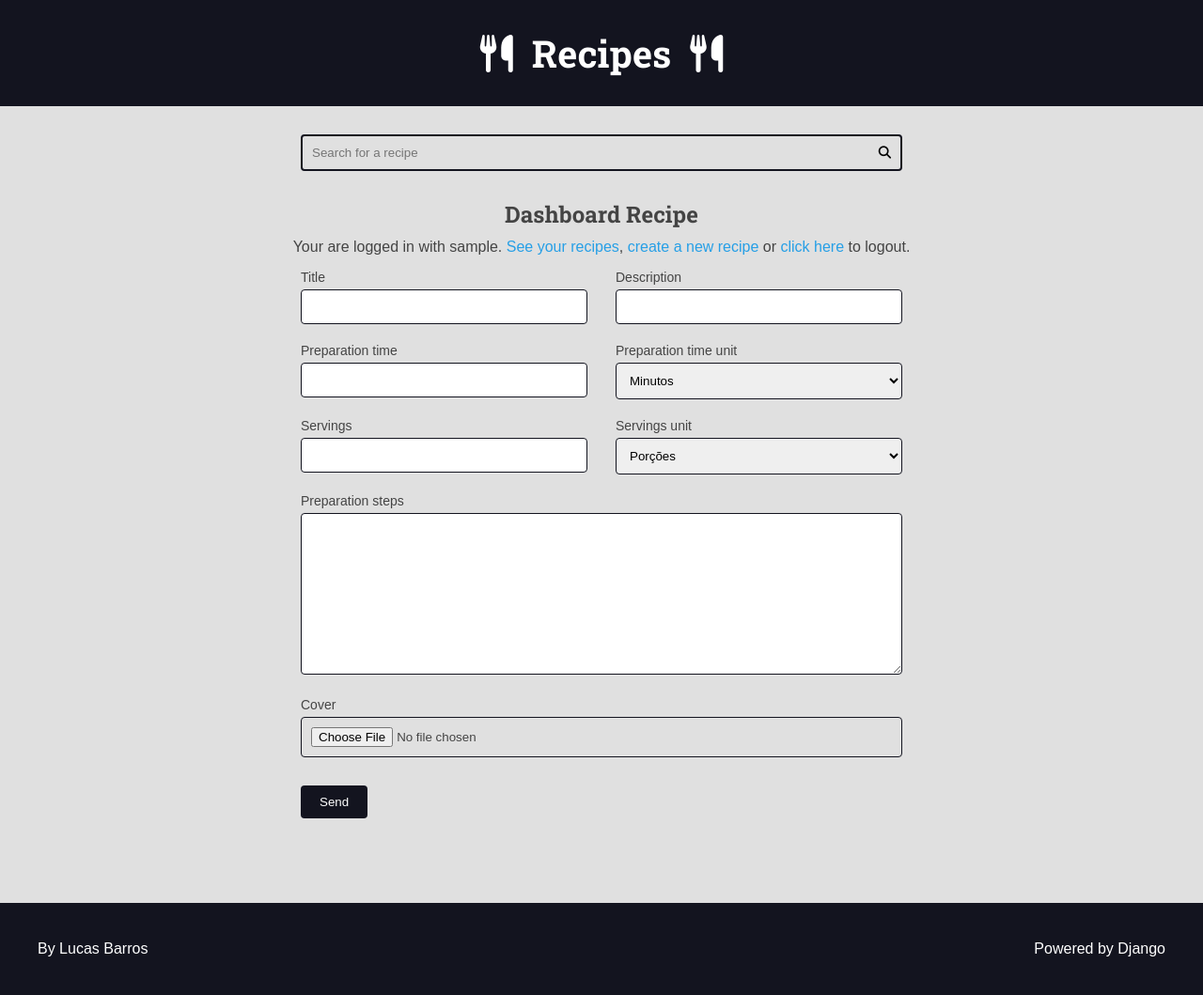
After one commit to lbc354/django-projeto01, a Django app: page /authors/dashboard/recipe/new/ in a window 1280 px wide. The commit adds this page. Shown: the whole page at 94% size. Run offline with Django 5.2, Linux system fonts and the light colour scheme; the visitor is signed in with stand-in values (Sample User, id 1).

Commit message:
fim da seção 15

```diff
--- /dev/null
+++ b/authors/forms/recipe_form.py
@@ -0,0 +1,84 @@
+from django import forms
+from recipes.models import Recipe
+from utils.django_forms import add_attr
+from collections import defaultdict
+from django.core.exceptions import ValidationError
+from utils.strings import is_positive_number
+
+
+class AuthorRecipeForm(forms.ModelForm):
+    def __init__(self, *args, **kwargs):
+        super().__init__(*args, **kwargs)
+
+        self._my_errors = defaultdict(list)
+
+        add_attr(self.fields.get('preparation_steps'), 'class', 'span-2')
+
+    class Meta:
+        model = Recipe
+        fields = 'title', 'description', 'preparation_time', \
+            'preparation_time_unit', 'servings', 'servings_unit', \
+            'preparation_steps', 'cover'
+        widgets = {
+            'cover': forms.FileInput(
+                attrs={
+                    'class': 'span-2'
+                }
+            ),
+            'servings_unit': forms.Select(
+                choices=(
+                    ('Porções', 'Porções'),
+                    ('Pedaços', 'Pedaços'),
+                    ('Pessoas', 'Pessoas'),
+                ),
+            ),
+            'preparation_time_unit': forms.Select(
+                choices=(
+                    ('Minutos', 'Minutos'),
+                    ('Horas', 'Horas'),
+                ),
+            ),
+        }
+
+
+    def clean(self, *args, **kwargs):
+        super_clean = super().clean(*args, **kwargs)
+        cd = self.cleaned_data
+
+        title = cd.get('title')
+        description = cd.get('description')
+
+        if title == description:
+            self._my_errors['title'].append('Cannot be equal to description')
+            self._my_errors['description'].append('Cannot be equal to title')
+
+        if self._my_errors:
+            raise ValidationError(self._my_errors)
+
+        return super_clean
+
+    def clean_title(self):
+        title = self.cleaned_data.get('title')
+
+        if len(title) < 5:
+            self._my_errors['title'].append('Must have at least 5 chars.')
+
+        return title
+
+    def clean_preparation_time(self):
+        field_name = 'preparation_time'
+        field_value = self.cleaned_data.get(field_name)
+
+        if not is_positive_number(field_value):
+            self._my_errors[field_name].append('Must be a positive number')
+
+        return field_value
+
+    def clean_servings(self):
+        field_name = 'servings'
+        field_value = self.cleaned_data.get(field_name)
+
+        if not is_positive_number(field_value):
+            self._my_errors[field_name].append('Must be a positive number')
+
+        return field_value
--- /dev/null
+++ b/authors/templates/authors/pages/dashboard_recipe.html
@@ -0,0 +1,17 @@
+{% extends 'global/base.html' %}
+
+{% block title %}Dashboard Recipe | {% endblock title %}
+
+{% block content %}
+<div class="main-content center container">
+    <h2>Dashboard Recipe</h2>
+    {% include 'global/partials/messages.html' %}
+    {% include 'authors/partials/login_message.html' %}
+
+    <div class="left">
+        {% include 'global/partials/form.html' %}
+    </div>
+</div>
+
+
+{% endblock content %}
--- /dev/null
+++ b/authors/templates/authors/partials/login_message.html
@@ -0,0 +1,13 @@
+{% if user.is_authenticated %}
+<div class="login-message">
+    Your are logged in with
+    {{ request.user.username }}.
+    <a href="{% url 'authors:dashboard' %}">See your recipes</a>,
+    <a href="{% url 'authors:dashboard_recipe_new' %}">create a new recipe</a> or
+    <form class="inline-form" action="{% url 'authors:logout' %}" method='POST'>
+        {% csrf_token %}
+        <input type="hidden" name="username" value="{{ request.user.username }}">
+        <button class="plaintext-button" type="submit">click here</button>
+    </form> to logout.
+</div>
+{% endif %}
--- a/authors/urls.py
+++ b/authors/urls.py
@@ -9,4 +9,8 @@
     path('login/', views.login_view, name='login'),
     path('login/create/', views.login_create, name='login_create'),
     path('logout/', views.logout_view, name='logout'),
+    path('dashboard/', views.dashboard, name='dashboard'),
+    path('dashboard/recipe/new/', views.dashboard_recipe_new, name='dashboard_recipe_new'),
+    path('dashboard/recipe/<int:id>/edit/', views.dashboard_recipe_edit, name='dashboard_recipe_edit'),
+    path('dashboard/recipe/delete/', views.dashboard_recipe_delete, name='dashboard_recipe_delete'),
 ]
--- a/authors/views.py
+++ b/authors/views.py
@@ -5,6 +5,8 @@
 from django.urls import reverse
 from django.contrib.auth import authenticate, login, logout
 from django.contrib.auth.decorators import login_required
+from recipes.models import Recipe
+from authors.forms.recipe_form import AuthorRecipeForm
 
 
 def register_view(request):
@@ -49,7 +51,6 @@
         raise Http404()
 
     form = LoginForm(request.POST)
-    login_url = reverse('authors:login')
 
     if form.is_valid():
         authenticated_user = authenticate(
@@ -64,7 +65,7 @@
     else:
         messages.error(request, 'Invalid username or password')
 
-    return redirect(login_url)
+    return redirect(reverse('authors:dashboard'))
 
 
 @login_required(login_url='authors:login', redirect_field_name='next') # seção 13: csrf (2/3)
@@ -80,3 +81,110 @@
     messages.success(request, 'Logged out successfully')
     logout(request)
     return redirect(reverse('authors:login'))
+
+
+@login_required(login_url = 'authors:login', redirect_field_name = 'next')
+def dashboard(request):
+    recipes = Recipe.objects.filter(
+        is_published = False,
+        author = request.user
+    )
+    return render(
+        request,
+        'authors/pages/dashboard.html',
+        context={
+            'recipes': recipes,
+        }
+    )
+
+
+@login_required(login_url='authors:login', redirect_field_name='next')
+def dashboard_recipe_new(request):
+    form = AuthorRecipeForm(
+        data=request.POST or None,
+        files=request.FILES or None,
+    )
+
+    if form.is_valid():
+        recipe: Recipe = form.save(commit=False)
+
+        recipe.author = request.user
+        recipe.preparation_steps_is_html = False
+        recipe.is_published = False
+
+        recipe.save()
+
+        messages.success(request, 'Salvo com sucesso!')
+        return redirect(
+            reverse('authors:dashboard_recipe_edit', args=(recipe.id,))
+        )
+
+    return render(
+        request,
+        'authors/pages/dashboard_recipe.html',
+        context={
+            'form': form,
+            'form_action': reverse('authors:dashboard_recipe_new')
+        }
+    )
+
+
+@login_required(login_url='authors:login', redirect_field_name='next')
+def dashboard_recipe_edit(request, id):
+    recipe = Recipe.objects.filter(
+        is_published=False,
+        author=request.user,
+        pk=id,
+    ).first()
+
+    if not recipe:
+        raise Http404()
+
+    form = AuthorRecipeForm(
+        data=request.POST or None,
+        files=request.FILES or None,
+        instance=recipe
+    )
+
+    if form.is_valid():
+        # Agora, o form é válido e eu posso tentar salvar
+        recipe = form.save(commit=False)
+
+        recipe.author = request.user
+        recipe.preparation_steps_is_html = False
+        recipe.is_published = False
+
+        recipe.save()
+
+        messages.success(request, 'Sua receita foi salva com sucesso!')
+        return redirect(reverse('authors:dashboard_recipe_edit', args=(id,)))
+
+    return render(
+        request,
+        'authors/pages/dashboard_recipe.html',
+        context={
+            'form': form
+        }
+    )
+
+
+@login_required(login_url='authors:login', redirect_field_name='next')
+def dashboard_recipe_delete(request):
+    if not request.POST:
+        raise Http404()
+
+    POST = request.POST
+    id = POST.get('id')
+
+    recipe = Recipe.objects.filter(
+        is_published=False,
+        author=request.user,
+        pk=id,
+    ).first()
+
+    if not recipe:
+        raise Http404()
+
+    recipe.delete()
+    messages.success(request, 'Deleted successfully.')
+    return redirect(reverse('authors:dashboard'))
--- a/base_static/global/css/style.css
+++ b/base_static/global/css/styles.css
@@ -66,6 +66,15 @@
 h5,
 h6 {
     font-family: var(--font-headings);
+}
+
+img {
+    max-width: 100%;
+}
+
+a {
+    color: var(--color-primary);
+    text-decoration: none;
 }
 
 .container {
@@ -380,7 +389,9 @@
     color: var(--color-error-dark);
 }
 
-.form-content input {
+.form-content input,
+.form-content textarea,
+.form-content select {
     width: 100%;
     padding: 1rem;
     border-radius: 0.4rem;
@@ -407,6 +418,10 @@
     display: inline;
 }
 
+.span-2 {
+    grid-column: span 2;
+}
+
 .plaintext-button {
     display: inline;
     border: none;
@@ -416,10 +431,33 @@
     font-size: 1.6rem;
 }
 
+/* Authors */
+.login-message {
+    margin: 1rem 0;
+}
+
+.authors-dashboard-container {
+    max-width: 64rem;
+    text-align: left;
+    padding: var(--spacing-gutter-medium);
+    margin: 0 auto;
+}
+
+.authors-dashboard-container h3,
+.authors-dashboard-container p,
+.authors-dashboard-container ul {
+    list-style-type: none;
+    margin: 1rem 0;
+}
+
 /* Generics */
 
 .center {
     text-align: center;
+}
+
+.left {
+    text-align: left;
 }
 
 .m-x {
@@ -430,6 +468,8 @@
     margin: var(--spacing-gutter-medium) 0;
 }
 
+/* Responsiveness */
+
 @media (max-width: 600px) {
 
     .main-content-list,
--- /dev/null
+++ b/base_static/global/js/scripts.js
@@ -0,0 +1,17 @@
+function my_scope() {
+    const forms = document.querySelectorAll('.form-delete');
+
+    for (const form of forms) {
+        form.addEventListener('submit', function (e) {
+            e.preventDefault();
+
+            const confirmed = confirm('Are you sure?');
+
+            if (confirmed) {
+                form.submit();
+            }
+        });
+    }
+}
+
+my_scope();
--- a/base_templates/global/base.html
+++ b/base_templates/global/base.html
@@ -1,3 +1,4 @@
+{% load static %}
 <!DOCTYPE html>
 <html lang="pt-BR">
 
@@ -16,6 +17,8 @@
     </main>
 
     {% include 'global/partials/footer.html' %}
+
+    <script src="{% static 'global/js/scripts.js' %}"></script>
 </body>
 
 </html>
--- a/base_templates/global/partials/form.html
+++ b/base_templates/global/partials/form.html
@@ -1,9 +1,9 @@
 <div class="main-content container">
-    <form class="main-form" action="{{ form_action }}" method="POST">
+    <form class="main-form" action="{{ form_action }}" method="POST" enctype="multipart/form-data">
         {% csrf_token %}
         <div class="form-content form-content-grid">
             {% for field in form %}
-            <div class="form-group">
+            <div class="form-group {{ field.field.widget.attrs.class }}">
                 <label for="{{ field.id_for_label }}">{{ field.label }}</label>
                 {{field}}
 
@@ -13,6 +13,11 @@
 
                 {{ field.errors }}
             </div>
+            {% if field.name == 'cover' and field.value.url %}
+            <div class="span-2">
+                <img src="{{ field.value.url }}" alt="Capa para {{ recipe.title }}">
+            </div>
+            {% endif %}
             {% endfor %}
         </div>
 
--- a/base_templates/global/partials/head.html
+++ b/base_templates/global/partials/head.html
@@ -22,6 +22,6 @@
 
 <!-- CSS -->
 <!-- base_dir/static/recipes/css/style.css -->
-<link rel="stylesheet" href="{% static 'global/css/style.css' %}">
+<link rel="stylesheet" href="{% static 'global/css/styles.css' %}">
 <!-- base_dir/base_static/global/css/global-style.css -->
 <link rel="stylesheet" href="{% static 'global/css/global-style.css' %}">
--- /dev/null
+++ b/utils/strings.py
@@ -0,0 +1,6 @@
+def is_positive_number(value):
+    try:
+        number_string = float(value)
+    except ValueError:
+        return False
+    return number_string > 0
```
Also changed, not shown: authors/templates/authors/pages/dashboard.html (added, +36 -0 lines), authors/templates/authors/pages/login.html (+6 -13 lines), recipes/admin.py (+10 -1 lines).
